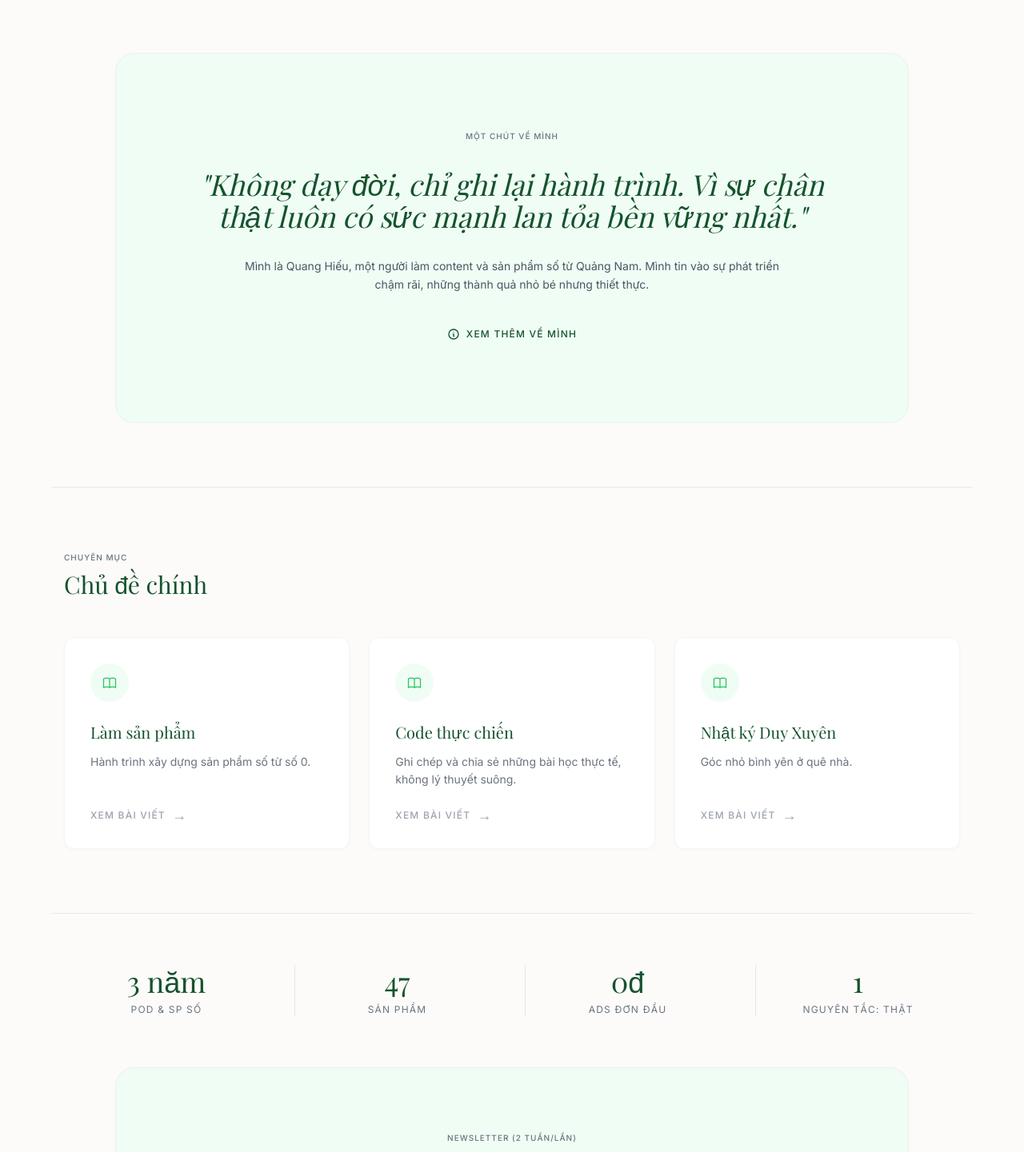
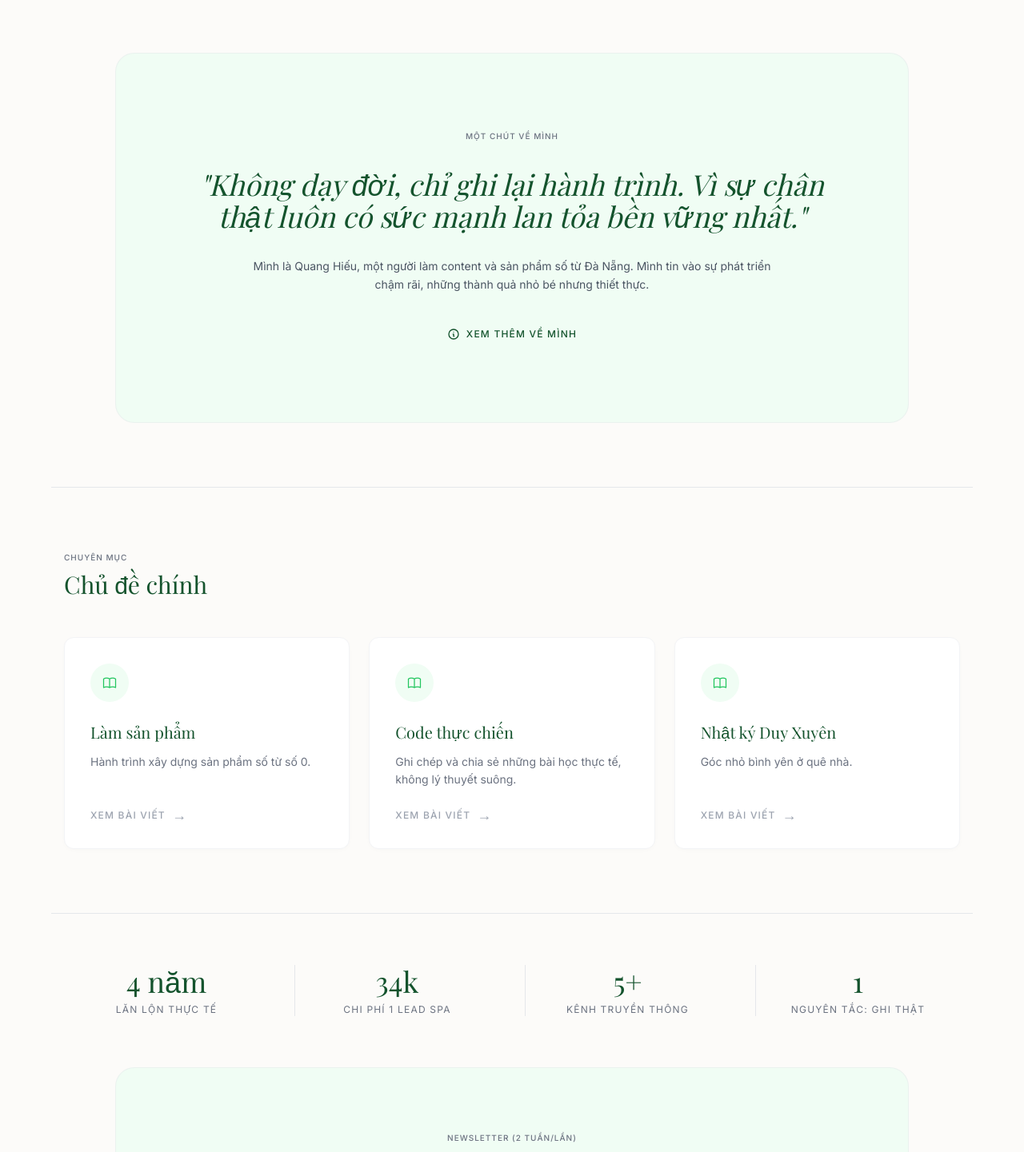
Before and after one commit to harry090013/brand-web-harryshare.vn, a Next.js app: page / in a window 1280 px wide. Shown: the part 1330-2771 px from the top of the page at 80% size. Built offline with nearby package versions, Linux system fonts and the light colour scheme; no server answers; the database is empty; a web font is replaced by a local one.

Commit message:
content: update stats fix post detail content_html replace Quang Nam with Da Nang

```diff
--- a/app/chia-se/[slug]/page.tsx
+++ b/app/chia-se/[slug]/page.tsx
@@ -47,10 +47,10 @@ export default async function Post({ params }: { params: Promise<{ slug: string
     .order('published_at', { ascending: false })
     .limit(3)
 
-  const html = marked.parse(post.content || '', {
-    breaks: true,
-    gfm: true,
-  })
+  // content_html = HTML từ TinyMCE editor, content = markdown (legacy)
+  const html = post.content_html
+    ? post.content_html
+    : marked.parse(post.content || '', { breaks: true, gfm: true })
 
   return (
     <div className="bg-white min-h-screen">
--- a/app/layout.tsx
+++ b/app/layout.tsx
@@ -97,7 +97,7 @@ export default function RootLayout({ children }: { children: ReactNode }) {
                 {/* Bottom bar */}
                 <div className="border-t border-gray-100 mt-12 pt-8 flex flex-col md:flex-row items-center justify-between gap-4">
                   <div className="text-xs text-gray-400">
-                    © {new Date().getFullYear()} Harry Share. Đã đăng ký bản quyền.
+                    © {new Date().getFullYear()} Harry Share.
                   </div>
                   <div className="text-[10px] text-gray-400 uppercase tracking-widest font-medium">
                     Design by <span className="text-sage font-bold">Harry!</span>
--- a/app/page.tsx
+++ b/app/page.tsx
@@ -36,7 +36,7 @@ export default async function Home() {
       <section className="max-w-6xl mx-auto px-4 pt-32 pb-24 grid md:grid-cols-2 gap-12 items-center">
         <FadeIn direction="right" delay={100}>
           <div className="max-w-xl">
-            <p className="uppercase tracking-widest text-[10px] md:text-xs mb-6 text-gray-500 font-medium">Quang Hiếu • Duy Xuyên, Quảng Nam</p>
+            <p className="uppercase tracking-widest text-[10px] md:text-xs mb-6 text-gray-500 font-medium">Quang Hiếu • Duy Xuyên, Đà Nẵng</p>
             <h1 className="text-5xl md:text-6xl lg:text-7xl leading-tight text-olive font-[family-name:var(--font-serif)]">
               Những điều mình<br />học được khi làm<br /><span className="italic text-sage">sản phẩm.</span>
             </h1>
@@ -136,7 +136,7 @@ export default async function Home() {
               "Không dạy đời, chỉ ghi lại hành trình. Vì sự chân thật luôn có sức mạnh lan tỏa bền vững nhất."
             </h2>
             <p className="mt-8 text-sm text-gray-600 max-w-2xl mx-auto leading-relaxed">
-              Mình là Quang Hiếu, một người làm content và sản phẩm số từ Quảng Nam. Mình tin vào sự phát triển chậm rãi, những thành quả nhỏ bé nhưng thiết thực.
+              Mình là Quang Hiếu, một người làm content và sản phẩm số từ Đà Nẵng. Mình tin vào sự phát triển chậm rãi, những thành quả nhỏ bé nhưng thiết thực.
             </p>
             <div className="mt-10">
               <Link href="/about" className="inline-flex items-center gap-2 text-xs uppercase tracking-widest font-medium hover:text-sage transition">
@@ -182,20 +182,20 @@ export default async function Home() {
         <FadeIn direction="up">
           <div className="grid grid-cols-2 md:grid-cols-4 gap-8 divide-x divide-gray-200">
             <div className="text-center px-4">
-              <div className="text-4xl font-[family-name:var(--font-serif)] text-olive mb-2">3 năm</div>
-              <div className="text-xs uppercase tracking-widest text-gray-500">POD & SP số</div>
+              <div className="text-4xl font-[family-name:var(--font-serif)] text-olive mb-2">4 năm</div>
+              <div className="text-xs uppercase tracking-widest text-gray-500">Lăn lộn thực tế</div>
             </div>
             <div className="text-center px-4">
-              <div className="text-4xl font-[family-name:var(--font-serif)] text-olive mb-2">47</div>
-              <div className="text-xs uppercase tracking-widest text-gray-500">Sản phẩm</div>
+              <div className="text-4xl font-[family-name:var(--font-serif)] text-olive mb-2">34k</div>
+              <div className="text-xs uppercase tracking-widest text-gray-500">Chi phí 1 Lead Spa</div>
             </div>
             <div className="text-center px-4">
-              <div className="text-4xl font-[family-name:var(--font-serif)] text-olive mb-2">0đ</div>
-              <div className="text-xs uppercase tracking-widest text-gray-500">Ads đơn đầu</div>
+              <div className="text-4xl font-[family-name:var(--font-serif)] text-olive mb-2">5+</div>
+              <div className="text-xs uppercase tracking-widest text-gray-500">Kênh truyền thông</div>
             </div>
             <div className="text-center px-4">
               <div className="text-4xl font-[family-name:var(--font-serif)] text-olive mb-2">1</div>
-              <div className="text-xs uppercase tracking-widest text-gray-500">Nguyên tắc: Thật</div>
+              <div className="text-xs uppercase tracking-widest text-gray-500">Nguyên tắc: Ghi thật</div>
             </div>
           </div>
         </FadeIn>
```
